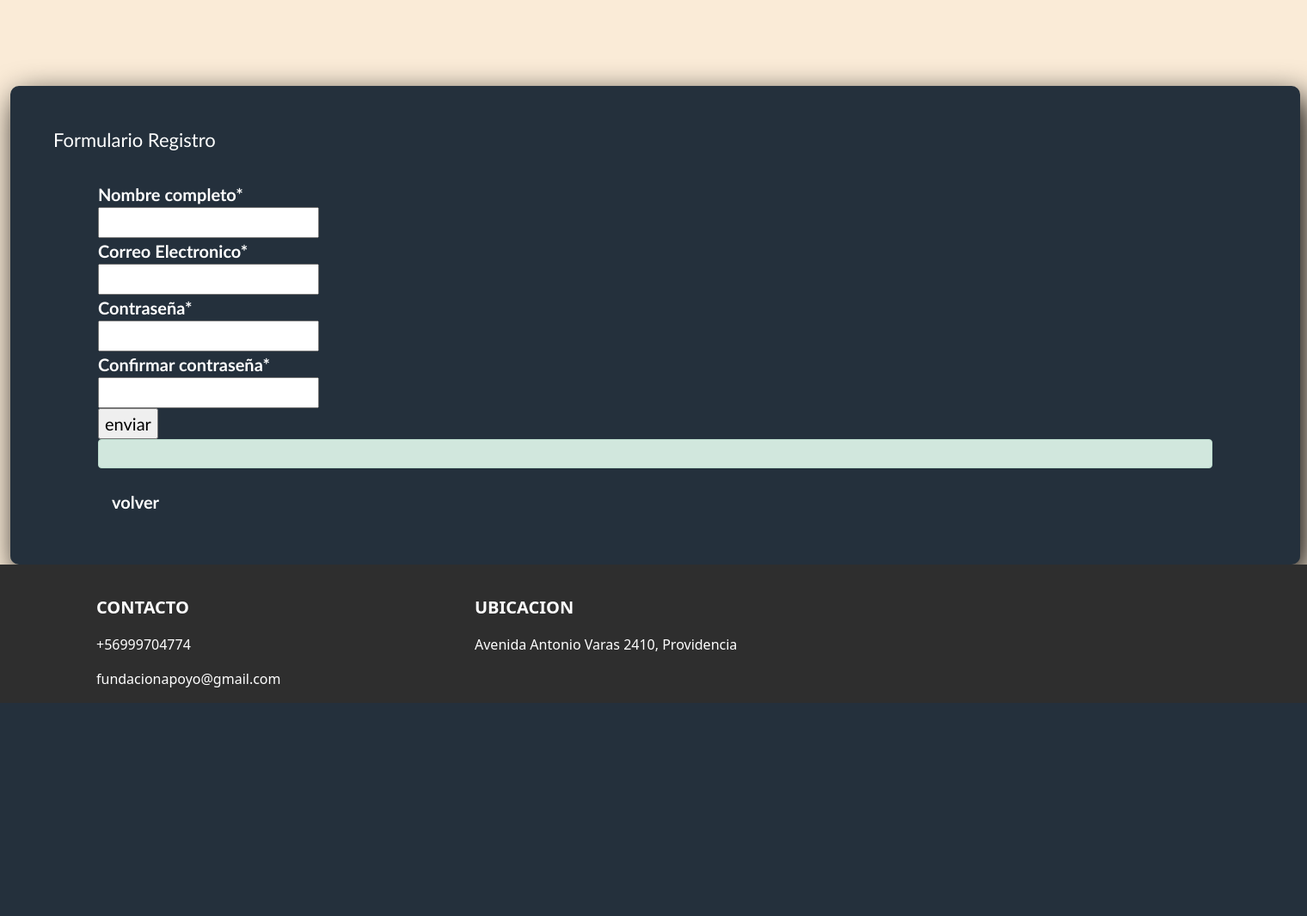
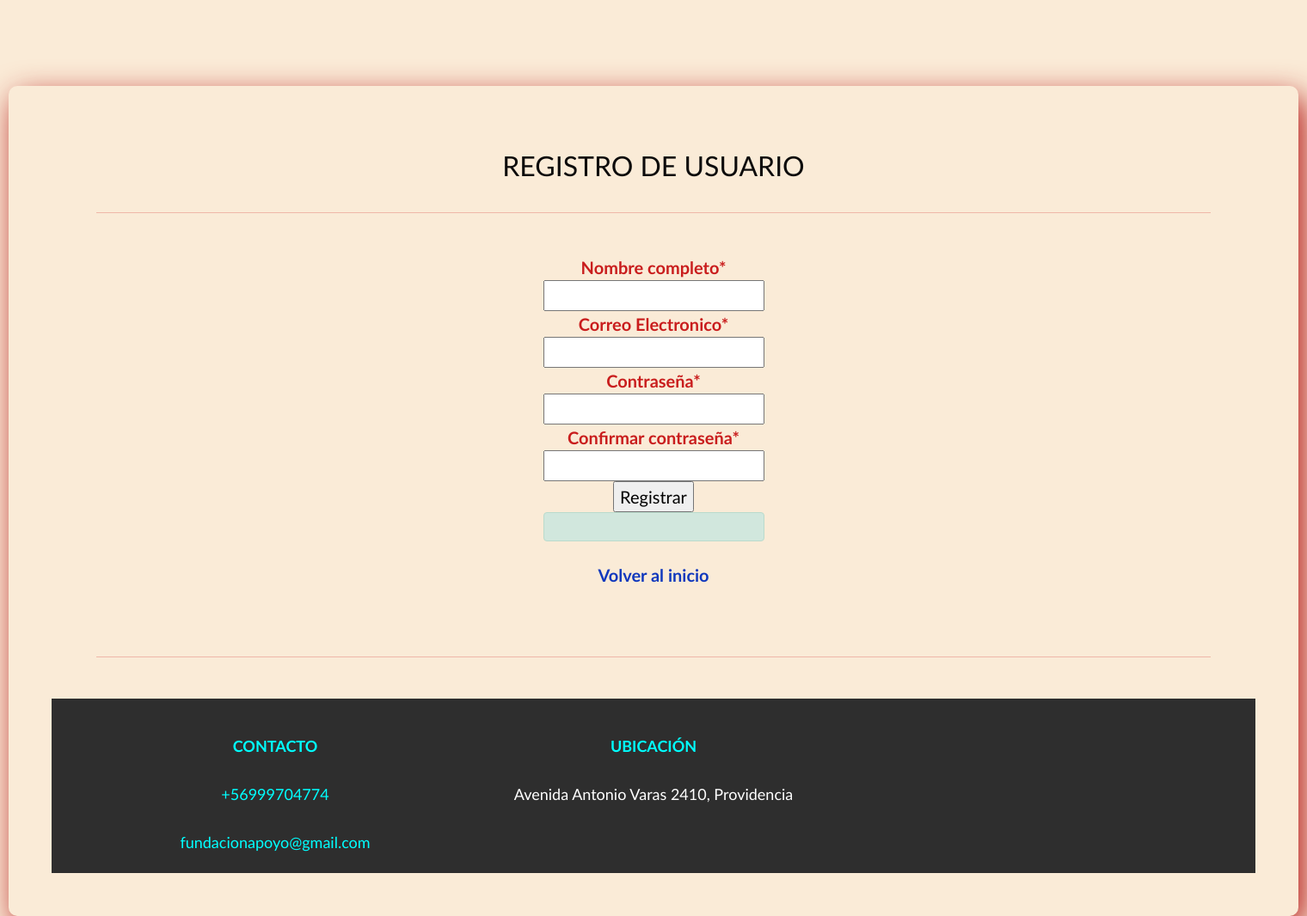
Before and after one commit to CamiloGonzalezSoto/IngenieriaSoftware, a Django app: page /signUp in a window 1520 px wide. Shown: the part 112-1178 px from the top of the page at 86% size. Before the commit the page ends 930 px from the top, so only its background shows below. Run offline with Django 3.2, Linux system fonts and the light colour scheme; some libraries are stand-ins or nearby versions.

Commit message:
se agrego contenido

```diff
--- a/ingsoftwarep/core/static/core/css/main.css
+++ b/ingsoftwarep/core/static/core/css/main.css
@@ -45,23 +45,26 @@ body {
 background-color:antiquewhite;
 }
 
+.linea {
+  color: #740a4b;
+}
+
 .forum-Registro{
   margin: auto;
+  min-width: 600;
   margin-top: 100px;
   padding: 50px;
   box-sizing:  border-box;
   width: 1500px;
-  background: #24303c;
   border-radius: 10px;
   font-family: 'calibri';
-  color: white;
-  box-shadow: 7px 13px 37px #000;
+  color: rgb(12, 11, 11);
+  box-shadow: 7px 13px 37px rgb(180, 19, 19);
+
+  text-align: center
+
 }
 
-.forum-Registro h4 {
-  font-size: 22px;
-  margin-bottom: 20px;
-}
 
 .Control {
 
@@ -75,29 +78,32 @@ background-color:antiquewhite;
    font-size: 18px;
 }
 
+
+
 .forum-Registro p {
    height: 40px;
    text-align: center;
    font-size: 18px;
    line-height: 40px;
+  color: aqua;
   }
 
 .forum-Registro a {
-   color: white;
+   color: rgb(16, 56, 189);
 text-decoration: none;
   }
 
   .forum-Registro a:hover {
-      color: white;
+      color: rgb(47, 22, 156);
   text-decoration: underline;
      }
 
-.forum-Registro .Boton{
+.forum-Registro.Boton{
 width: 100%;
-background: #1f53c5;
+background: #0a7421;
 border: none;
 padding: 12px;
-color: white;
+color: rgb(51, 9, 9);
 margin: 16px 0;
 font-size: 16px;
 }
@@ -149,8 +155,16 @@ font-size: 16px;
     font-size: 500;
   }
 
+  .contacto1{
+    color: rgb(201, 29, 29);
+    font-size: 20px;
+    margin-top: 35px;
+    font-weight: 900;
+    Min-width: 500px;
+  }
+
   .contacto{
-    color: #fff;
+    color: rgb(201, 29, 29);
     font-size: 20px;
     margin-top: 35px;
     font-weight: 700;
@@ -165,23 +179,23 @@ font-size: 16px;
   }
 
   .Ubicacion{
-    color: #fff;
+    color: rgb(201, 29, 29);
     font-size: 20px;
     margin-top: 35px;
     font-weight: 700;
   }
   #localizacion{
-    color:white;
+    color:rgb(201, 29, 29);
     font-size: 25px;
   }
 
 
   .titulo-localizacion{
-    color: #fff;
+    color: #fff
   }
 
   .ubicacion{
-    color: #fff;
+    color: rgb(201, 29, 29);
     font-size: 20px;
     margin-top: 35px;
     font-weight: 800;
--- a/ingsoftwarep/core/template/core/index.html
+++ b/ingsoftwarep/core/template/core/index.html
@@ -177,7 +177,7 @@
                     <p class="correo-contacto">fundacionapoyo@gmail.com</p>
                 </div>
                 <div class="col-md-4">
-                    <p class="Ubicacion">UBICACION </p>
+                    <p class="Ubicacion">UBICACIÓN </p>
                     <p><span class="titulo-localizacion"> Avenida Antonio Varas 2410, Providencia</span></p>
                 </div>
 
--- a/ingsoftwarep/core/template/core/ingresoSalida.html
+++ b/ingsoftwarep/core/template/core/ingresoSalida.html
@@ -126,7 +126,7 @@
                     <p class="correo-contacto">fundacionapoyo@gmail.com</p>
                 </div>
                 <div class="col-md-4">
-                    <p class="Ubicacion">UBICACION </p>
+                    <p class="Ubicacion">UBICACIÓN </p>
                     <p><span class="titulo-localizacion"> Avenida Antonio Varas 2410, Providencia</span></p>
                 </div>
 
--- a/ingsoftwarep/core/template/core/mandatos.html
+++ b/ingsoftwarep/core/template/core/mandatos.html
@@ -95,7 +95,7 @@
                     <p class="correo-contacto">fundacionapoyo@gmail.com</p>
                 </div>
                 <div class="col-md-4">
-                    <p class="Ubicacion">UBICACION </p>
+                    <p class="Ubicacion">UBICACIÓN </p>
                     <p><span class="titulo-localizacion"> Avenida Antonio Varas 2410, Providencia</span></p>
                 </div>
 
--- a/ingsoftwarep/core/template/core/signInDonadores.html
+++ b/ingsoftwarep/core/template/core/signInDonadores.html
@@ -104,7 +104,7 @@
                     <p class="correo-contacto">fundacionapoyo@gmail.com</p>
                 </div>
                 <div class="col-md-4">
-                    <p class="Ubicacion">UBICACION </p>
+                    <p class="Ubicacion">UBICACIÓN </p>
                     <p><span class="titulo-localizacion"> Avenida Antonio Varas 2410, Providencia</span></p>
                 </div>
 
--- a/ingsoftwarep/core/template/core/signUp.html
+++ b/ingsoftwarep/core/template/core/signUp.html
@@ -17,7 +17,6 @@
     </div>
     <div class="container-fluid">
             <header>
-
                 <nav class="navbar navbar-expand-lg navbar-dark bg-dark">
                     <button class="navbar-toggler" type="button" data-bs-toggle="collapse" data-bs-target="#navbarNav"
                         aria-controls="navbarNav" aria-expanded="false" aria-label="Toggle navigation">
@@ -48,30 +47,38 @@
                                 </ul>
                             </li>
                         </ul>
-                    </div>
+
                 </nav>
+                  </div>
+
             </header>
+
             <section class="forum-Registro">
                 <body class=" fondo-Registro "></body>
-                <h4>Formulario Registro</h4>
-                <div class="container contacto">
-                  <form method="POST" action="" id="formulario">
+
+          <h2 class="font-weight-light text-center text-lg-left mt-4 mb-0">REGISTRO DE USUARIO</h2>
+          <div  class="container contacto1">
+          <hr class="mt-2 mb-5">
+         <form class="px-5 pb-5" onsubmit="alert('Usuario registrado con éxito.')">
+         <div class="mb-3">
+
+                 <label form method="POST" action="" id="formulario">
                   {% csrf_token  %}
                   <div>
                     {{ form | crispy}}
                   </div>
                   {{ mensaje }}
-                  <input type="submit" id="enviar" value="enviar">
+                  <input type="submit" id="enviar" value="Registrar">
                 </form>
                 <div class="alert alert-success" role="alert">
                   {{mensaje}}
               </div>
-              <a class="nav-link" href="{% url 'index' %}">volver</a>
+              <a class="nav-link" href="{% url 'index' %}">Volver al inicio</a>
               </div>
+                       <hr class="mt-2 mb-5">
 
+            </div>
 
-
-                            </div>
 
         </div>
         <div class="col-md-1"></div>
@@ -85,7 +92,7 @@
                     <p class="correo-contacto">fundacionapoyo@gmail.com</p>
                 </div>
                 <div class="col-md-4">
-                    <p class="Ubicacion">UBICACION </p>
+                    <p class="Ubicacion">UBICACIÓN </p>
                     <p><span class="titulo-localizacion"> Avenida Antonio Varas 2410, Providencia</span></p>
                 </div>
 
--- a/ingsoftwarep/core/template/core/test.html
+++ b/ingsoftwarep/core/template/core/test.html
@@ -19,12 +19,14 @@
 <div class="container text-white">
     <h1>Informacion de registro de la persona</h1>
     <table border="1" class="table text-white">
+
         <tr>
-            <td>Nombre Completo</td>
+            <td >Nombre Completo</td>
             <td>Correo Electronico</td>
             <td>contraseña</td>
             <td>Confirmar contraseña</td>
         </tr>
+
         <tr class="text-white">
             <td>{{dato.nombrecompleto}}</td>
             <td>{{dato.correoelectronico}}</td>
--- a/ingsoftwarep/core/views.py
+++ b/ingsoftwarep/core/views.py
@@ -43,7 +43,7 @@ def signUp(request):
         formulario = signUpform(request.POST)
         if formulario.is_valid:
             formulario.save()
-            data["mensaje"]="Éxito  "
+            data["mensaje"]="Registro exitoso  "
 
         else:
             data["form"]=formulario
```
